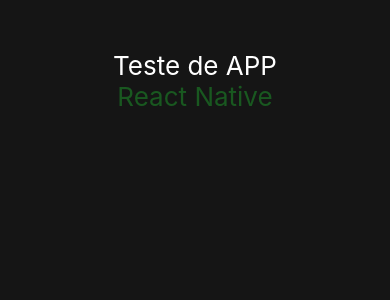
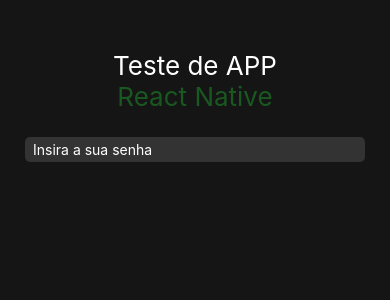
Before and after one commit to victorsxavierf/react_native, a React Native app: screen / in a window 390 px wide. Shown: the top 300 px of the page. Built offline with nearby package versions, Linux system fonts and the light colour scheme.

Commit message:
Input de Dados

```diff
--- a/src/screens/Home/index.tsx
+++ b/src/screens/Home/index.tsx
@@ -1,4 +1,4 @@
-import {Text, View} from "react-native"
+import {Text, View, TextInput} from "react-native"
 
 import { styles } from "./styles"
 
@@ -7,6 +7,11 @@
     <View style = {styles.container}>
         <Text style = {styles.eventName}> Teste de APP </Text>
         <Text style = {styles.eventDate}> React Native </Text>
+
+        <TextInput style = {styles.input}
+        placeholder="Insira a sua senha"
+        placeholderTextColor = "#FFFFFF"
+        />
     </View>
  )
 }
--- a/src/screens/Home/styles.ts
+++ b/src/screens/Home/styles.ts
@@ -17,5 +17,14 @@
         color: '#195820',
         fontSize: 26,
         textAlign: "center"
+    },
+
+    input: {
+        margin: 25,
+        backgroundColor: '#333333',
+        borderRadius: 5,
+        height: 25,
+        color: '#FFFFFF',
+        paddingLeft: 8
     }
 });
```
